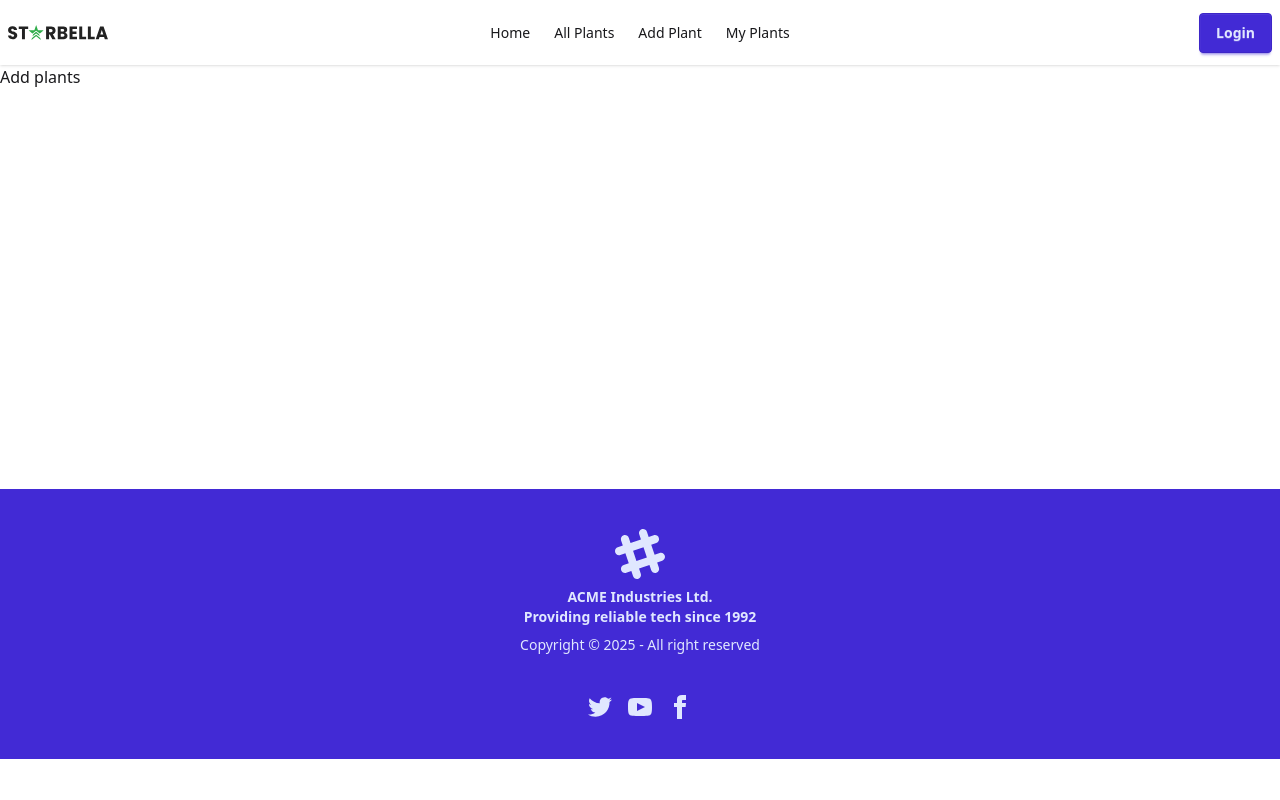
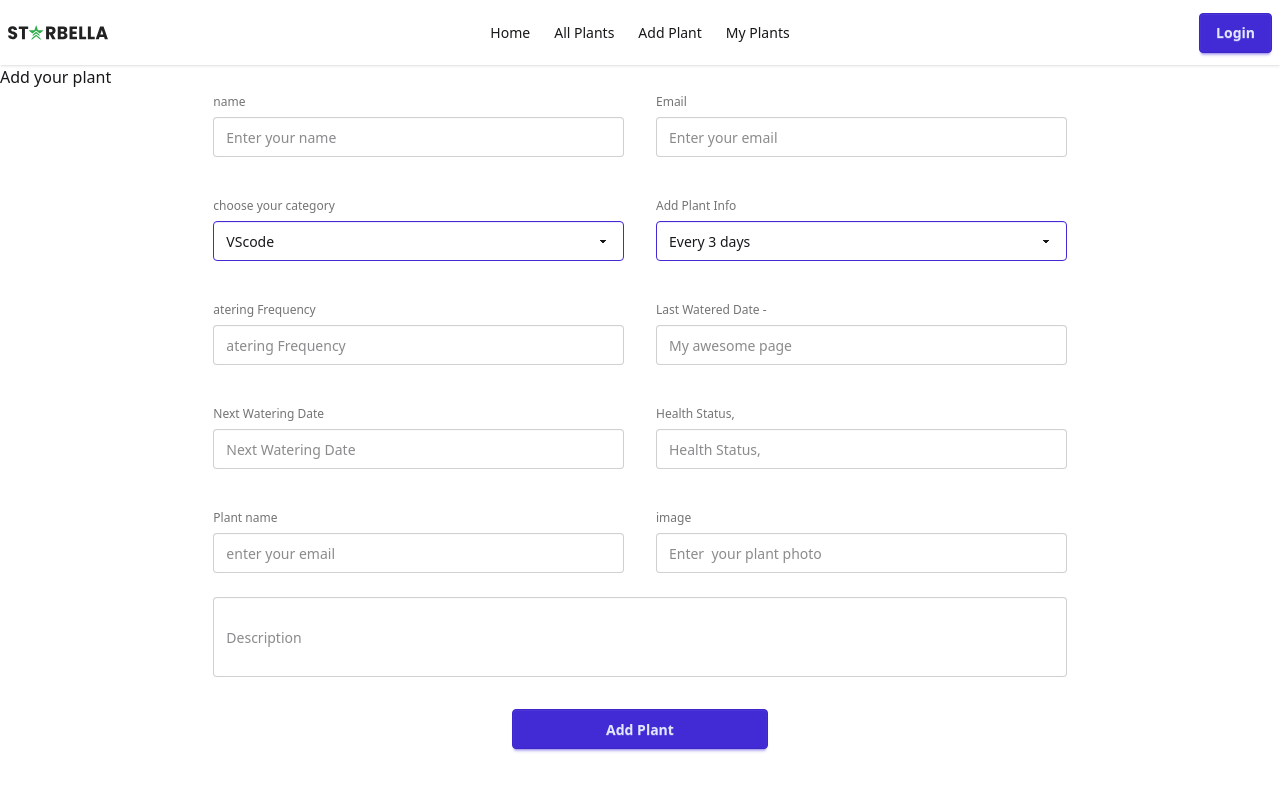
Before and after one commit to Akashahamed2122/Gardyn, a React (Vite) app: page /addplants in a window 1280 px wide. Shown: the top 800 px of the page. Built offline with nearby package versions, Linux system fonts and the light colour scheme.

Commit message:
add plants data

```diff
--- a/package.json
+++ b/package.json
@@ -17,6 +17,7 @@
     "react-dom": "^19.1.0",
     "react-router": "^7.6.0",
     "react-toastify": "^11.0.5",
+    "sweetalert2": "^11.21.2",
     "tailwindcss": "^4.1.7"
   },
   "devDependencies": {
--- a/src/Pages/AddPlants.jsx
+++ b/src/Pages/AddPlants.jsx
@@ -1,11 +1,163 @@
-import React from 'react';
+import React from "react";
+import Swal from "sweetalert2";
 
 const AddPlants = () => {
-    return (
-        <div>
-            <h1>Add plants</h1>
+
+  const handleAddPlant = (e)=>{
+    e.preventDefault()
+    const form = e.target;
+    const formData = new FormData(form);
+    const newPlantData = Object.fromEntries(formData.entries())
+    console.log(newPlantData)
+    // send coffee data to the db
+    fetch(`http://localhost:5000/plants`,{
+      method:'POST',
+      headers:{
+        'content-type': 'application/json'
+      },
+      body:JSON.stringify(newPlantData)
+    })
+      .then(res=> res.json())
+      .then(data=>{
+
+        console.log('after adding plants',data)
+        if(data.insertedId){
+          Swal.fire({
+  position: "top-end",
+  icon: "success",
+  title: "Plant succesfully add",
+  showConfirmButton: false,
+  timer: 1500
+});
+
+        }
+
+
+      })
+
+  }
+
+
+
+
+  return (
+    <>
+      <h1>Add your plant</h1>
+      <form onSubmit={handleAddPlant}>
+        <div className="grid w-8/12 mx-auto grid-cols-1 md:grid-cols-2 gap-8">
+          <fieldset className="fieldset  rounded-box ">
+            <label className="label">name</label>
+            <input
+              name="name"
+              type="text"
+              className="input w-full"
+              placeholder="Enter your name"
+            />
+          </fieldset>
+          <fieldset className="fieldset  rounded-box ">
+            <label className="label">Email</label>
+            <input
+              name="email"
+              type="email"
+              className="input w-full"
+              placeholder="Enter your email"
+            />
+          </fieldset>
+          {/* select */}
+
+          <fieldset className="fieldset  rounded-box ">
+            <label className="label">choose your category</label>
+            <select
+            name="category"
+              defaultValue="Pick a text editor"
+              className="select select-primary w-full"
+            >
+              <option disabled={true}>Select your category</option>
+              <option>VScode</option>
+              <option>VScode fork</option>
+              <option>Another VScode fork</option>
+            </select>
+          </fieldset>
+          {/* select two */}
+             <fieldset className="fieldset  rounded-box ">
+            <label className="label">Add Plant Info</label>
+            <select
+            name="plant-info"
+              defaultValue="Pick a text editor"
+              className="select select-primary w-full"
+            >
+              <option disabled={true}>Add Plant Info</option>
+              <option>Every 3 days</option>
+              <option>Weekly</option>
+              <option>Twice a week</option>
+            </select>
+          </fieldset>
+          <fieldset className="fieldset  rounded-box ">
+            <label className="label">atering Frequency</label>
+            <input
+            name="freequency"
+              type="text"
+              className="input w-full"
+              placeholder="atering Frequency"
+            />
+          </fieldset>
+          <fieldset className="fieldset  rounded-box ">
+            <label className="label">Last Watered Date -</label>
+            <input
+            name="water-date"
+              type="text"
+              className="input w-full"
+              placeholder="My awesome page"
+            />
+          </fieldset>
+          <fieldset className="fieldset  rounded-box ">
+            <label className="label">Next Watering Date </label>
+            <input
+            name="nex-water-date"
+              type="text"
+              className="input w-full"
+              placeholder="Next Watering Date "
+            />
+          </fieldset>
+          <fieldset className="fieldset  rounded-box ">
+            <label className="label">Health Status,</label>
+            <input
+            name="helthstatus"
+              type="text"
+              className="input w-full"
+              placeholder="Health Status,"
+            />
+          </fieldset>
+          <fieldset className="fieldset  rounded-box ">
+            <label className="label">Plant name</label>
+            <input
+            name="plantname"
+              type="text"
+              className="input w-full"
+              placeholder="enter your email"
+            />
+          </fieldset>
+          <fieldset className="fieldset  rounded-box ">
+            <label className="label">image</label>
+            <input
+            name="photo"
+              type="text"
+              className="input w-full"
+              placeholder="Enter  your plant photo"
+            />
+          </fieldset>
+
         </div>
-    );
+        <div className="w-8/12 mx-auto mt-5">
+         {/* <textarea name="textarea" type="text" placeholder="Description" className="textarea textarea-primary w-full"></textarea> */}
+         <input name="text-area" type="text" className="textarea w-full"  placeholder="Description" />
+        </div>
+        <div className="w-8/12 mx-auto text-center">
+          <input type="submit" className="btn btn-wide btn-primary mt-8" value="Add Plant" />
+        </div>
+      </form>
+    </>
+  );
 };
 
 export default AddPlants;
```
Also changed, not shown: 1 other file (tests, documents, lock files or other folders).
